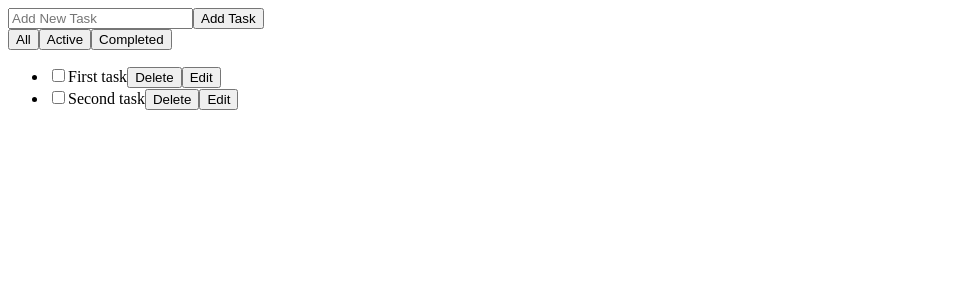
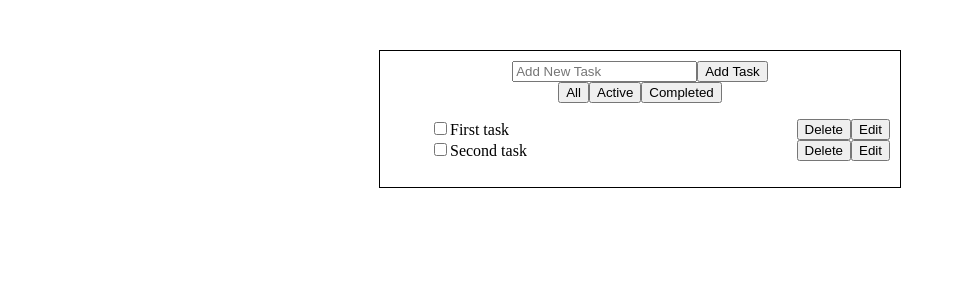
Before and after one commit to grayTurtle01/react-todo, a React (Create React App) app: page / in a window 1280 px wide. Shown: the top 300 px of the page, without its empty margins (0-956 px from the left). Built offline with nearby package versions, Linux system fonts and the light colour scheme.

Commit message:
Some Styling

```diff
--- /dev/null
+++ b/src/App.css
@@ -0,0 +1,19 @@
+#container{
+    border: 1px solid black;
+    width: 500px;
+    margin: 50px auto;
+
+    text-align: center;
+    padding: 10px;
+
+}
+
+#tasks-container{
+    text-align: left;
+}
+
+.row{
+    display: flex;
+    justify-content: space-between;
+    margin-left: 0;
+}
--- a/src/App.js
+++ b/src/App.js
@@ -1,5 +1,7 @@
 import React, {useState} from 'react'
 import { nanoid } from 'nanoid'
+
+import './App.css'
 
 
 // Components
@@ -41,11 +43,7 @@ function App(props) {
   }
 
   function deleteTask(id){
-    let updatedTasks = tasks.filter( task => {
-      if( task.id != id){
-        return task
-      }
-    })
+    let updatedTasks = tasks.filter( task => ( task.id !== id) )
 
     setTasks(updatedTasks)
 
@@ -69,7 +67,7 @@ function App(props) {
 
   // return
   return (
-   <div>
+   <div id="container">
 
     <Form addTask={addTask} />
 
@@ -79,9 +77,13 @@ function App(props) {
       <FilterButton name='Completed' />
     </div>
 
-    <ul>
-      {taskList}
-    </ul>
+    <div id="tasks-container">
+
+      <ul className='miClase'>
+        {taskList}
+      </ul>
+
+    </div>
 
 
    </div>
--- a/src/components/Task.js
+++ b/src/components/Task.js
@@ -6,7 +6,9 @@ function Task(props){
     }
 
     return(
-        <li>
+        <li class="row">
+            <div>
+
                 <input type="checkbox"
                     defaultChecked={props.completed}
                     onClick={ ()=> props.toogleCompleted(props.id) }/>
@@ -15,13 +17,16 @@ function Task(props){
                                                 {textDecoration:'none'} }>
                     {props.text}
                 </span>
+            </div>
 
+            <div>
                 <button onClick={handleClick}
                         id={props.id}>
                     Delete
                 </button>
 
                 <button>Edit</button>
+            </div>
         </li>
     )
 }
```
Lines whose indentation alone changed are shown as unchanged.
